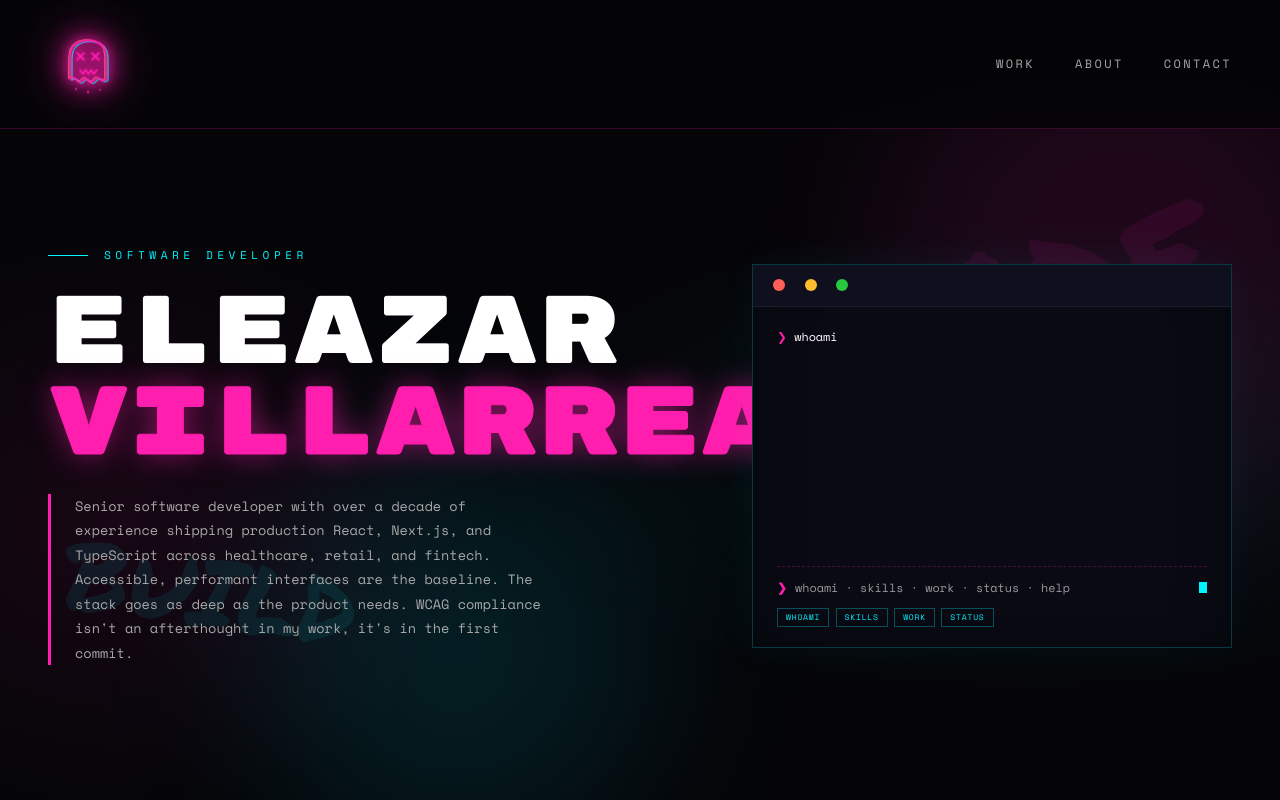
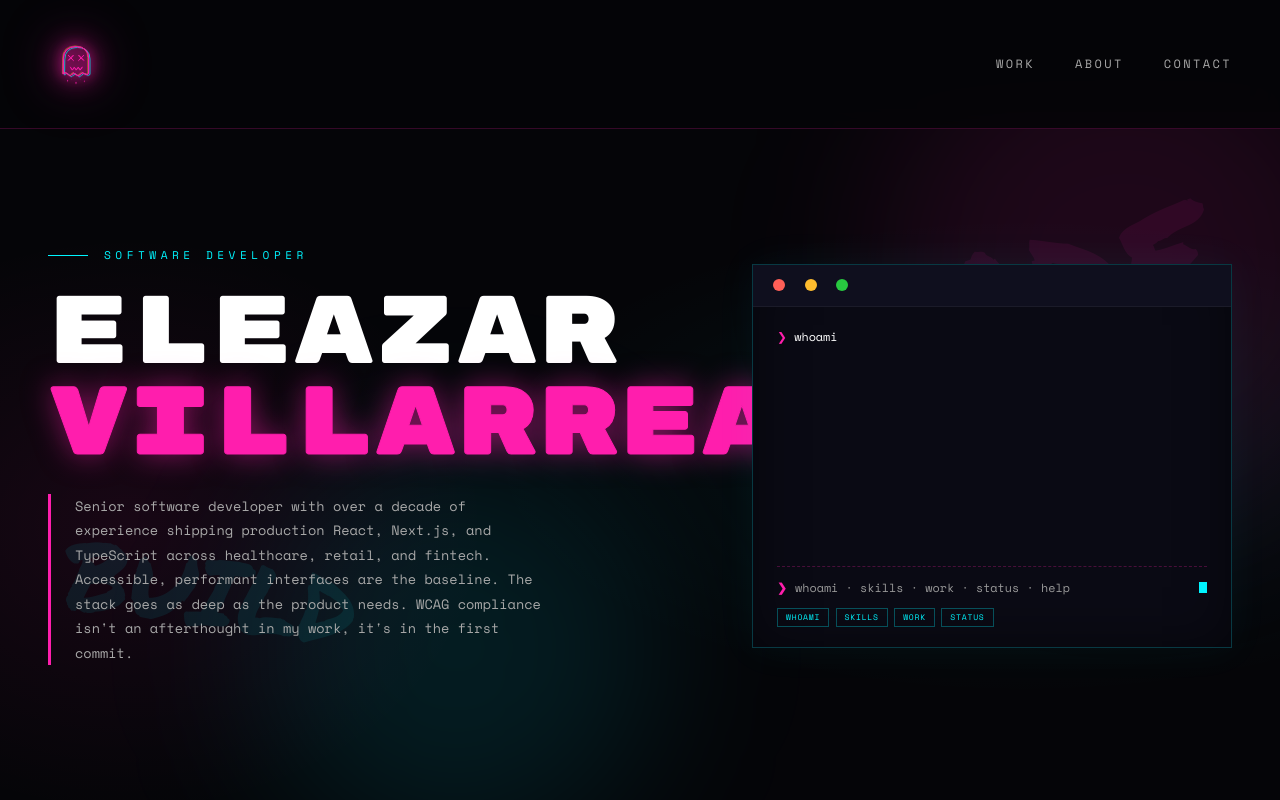
Before and after one commit to EleazarVillarreal/portfolio, a Next.js app: page / in a window 1280 px wide. Built offline with nearby package versions, Linux system fonts and the light colour scheme.

Commit message:
refactored logo and skip link

```diff
--- a/src/app/globals.css
+++ b/src/app/globals.css
@@ -45,29 +45,6 @@ body {
   outline-offset: 4px;
 }
 
-/* Skip link — visible only on keyboard focus */
-.skip-link {
-  position: absolute;
-  left: 1rem;
-  top: -3rem;
-  z-index: 10000;
-  background: var(--cyan);
-  color: #000;
-  padding: 0.6rem 1rem;
-  font-family: var(--font-mono);
-  font-size: 0.75rem;
-  letter-spacing: 0.1em;
-  text-decoration: none;
-  text-transform: uppercase;
-  transition: top 0.15s;
-}
-
-.skip-link:focus {
-  top: 1rem;
-  outline: 2px solid var(--pink);
-  outline-offset: 2px;
-}
-
 /* Custom cursor — hide system cursor only once JS confirms it is running,
    and only for fine pointers. Keyboard/touch always keep a real cursor. */
 @media (pointer: fine) {
@@ -100,28 +77,6 @@ body.has-custom-cursor #cursor {
   width: 40px;
   height: 40px;
   background: rgba(255, 30, 173, 0.2);
-}
-
-.logo-link {
-  display: inline-flex;
-  align-items: center;
-  line-height: 0;
-  filter: drop-shadow(0 0 5px var(--pink)) drop-shadow(0 0 11px var(--pink))
-    drop-shadow(0 0 22px rgba(255, 30, 173, 0.5));
-  transition:
-    transform 0.2s,
-    filter 0.2s;
-  animation: logoGlowPulse 4.5s ease-in-out infinite;
-}
-
-.logo-link:hover {
-  transform: scale(1.05);
-  filter: drop-shadow(0 0 6px var(--pink)) drop-shadow(0 0 16px var(--pink))
-    drop-shadow(0 0 32px rgba(255, 30, 173, 0.65));
-}
-
-.logo-float {
-  animation: logoFloat 3.5s ease-in-out infinite;
 }
 
 @keyframes logoFloat {
@@ -252,9 +207,7 @@ body.has-custom-cursor #cursor {
 
 @media (prefers-reduced-motion: reduce) {
   .glitch-name::before,
-  .glitch-name::after,
-  .logo-link,
-  .logo-float {
+  .glitch-name::after {
     animation: none;
   }
 
--- a/src/app/layout.tsx
+++ b/src/app/layout.tsx
@@ -38,7 +38,10 @@ export default function RootLayout({
       className={`${spaceMono.variable} ${permanentMarker.variable} ${rubikMonoOne.variable} h-full antialiased`}
     >
       <body className="min-h-full flex flex-col bg-dark text-foreground font-mono">
-        <a href="#main-content" className="skip-link">
+        <a
+          href="#main-content"
+          className="absolute left-4 -top-12 z-10000 bg-cyan px-4 py-[0.6rem] font-mono text-xs tracking-widest text-black uppercase no-underline transition-[top] duration-150 focus:top-4 focus:outline-2 focus:outline-offset-2 focus:outline-pink"
+        >
           Skip to main content
         </a>
         <CustomCursor />
--- a/src/components/logo.tsx
+++ b/src/components/logo.tsx
@@ -1,5 +1,4 @@
 import Image from 'next/image'
-import Link from 'next/link'
 
 type LogoProps = {
   className?: string
@@ -7,19 +6,13 @@ type LogoProps = {
 
 export function Logo({ className }: LogoProps) {
   return (
-    <Link
-      href="/"
-      aria-label="Eleazar Villarreal — home"
-      className={`logo-link${className ? ` ${className}` : ''}`}
-    >
     <Image
       src="/ghost.svg"
       alt=""
       width={80}
       height={80}
-        className="logo-float block h-14 w-14 md:h-20 md:w-20"
+      className={`block h-14 w-14 animate-[logoFloat_3.5s_ease-in-out_infinite] motion-reduce:animate-none md:h-20 md:w-20${className ? ` ${className}` : ''}`}
       priority
     />
-    </Link>
   )
 }
--- a/src/components/nav-bar.tsx
+++ b/src/components/nav-bar.tsx
@@ -1,3 +1,4 @@
+import Link from 'next/link'
 import { Logo } from '@/components/logo'
 
 const navItems = [
@@ -16,7 +17,13 @@ export function NavBar() {
         aria-label="Primary"
         className="flex items-center justify-between gap-4 px-4 py-4 sm:px-6 sm:py-6 md:px-12"
       >
-        <Logo className="shrink-0" />
+        <Link
+          href="/"
+          aria-label="Eleazar Villarreal — home"
+          className="inline-flex shrink-0 items-center leading-0 transition-[transform,filter] duration-200 filter-[drop-shadow(0_0_5px_var(--pink))_drop-shadow(0_0_11px_var(--pink))_drop-shadow(0_0_22px_rgba(255,30,173,0.5))] animate-[logoGlowPulse_4.5s_ease-in-out_infinite] hover:scale-105 hover:filter-[drop-shadow(0_0_6px_var(--pink))_drop-shadow(0_0_16px_var(--pink))_drop-shadow(0_0_32px_rgba(255,30,173,0.65))] motion-reduce:animate-none"
+        >
+          <Logo />
+        </Link>
 
         <div className="flex shrink-0 gap-3 sm:gap-5 md:gap-10">
           {navItems.map((item) => (
```
Lines whose indentation alone changed are shown as unchanged.
